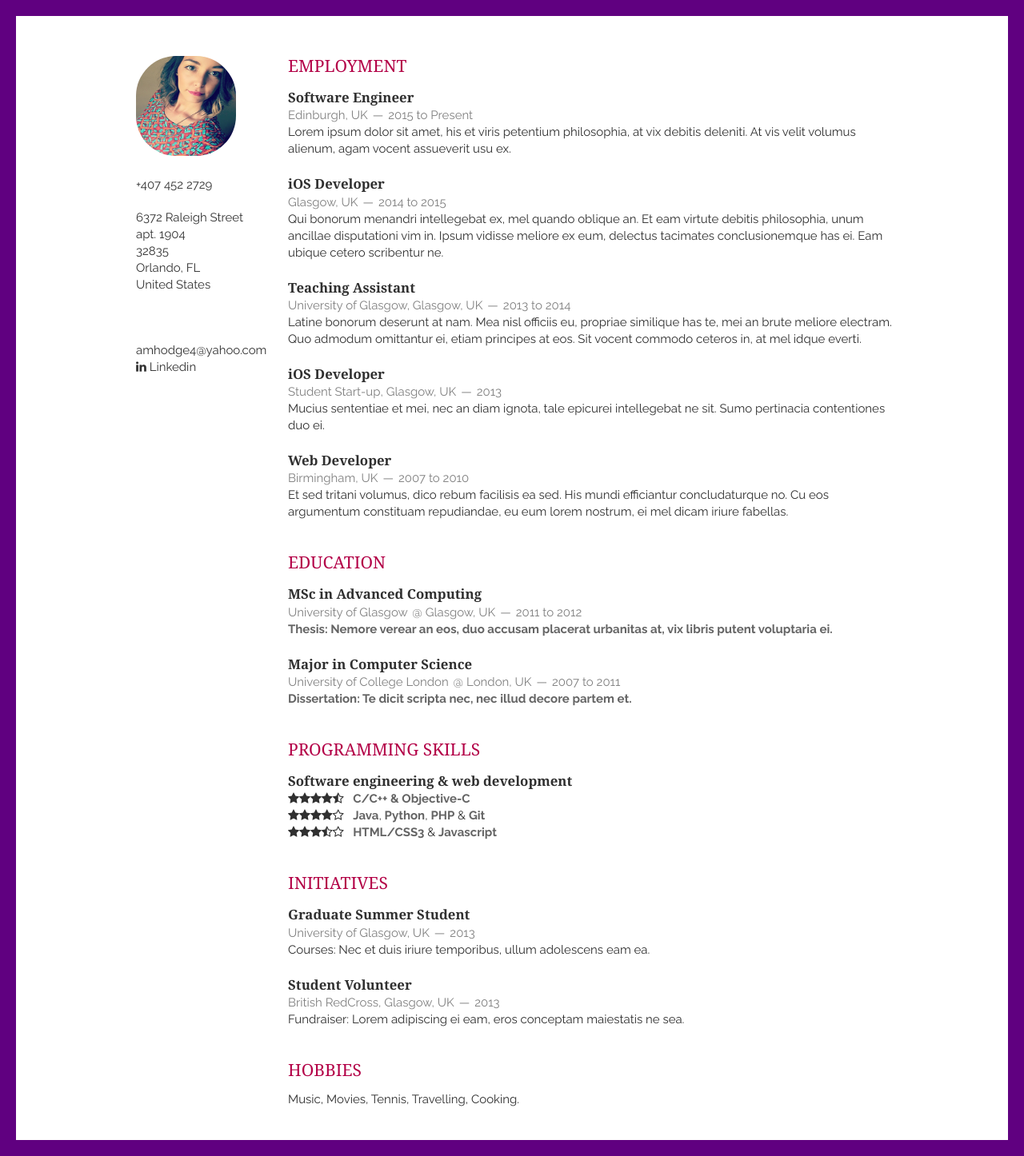
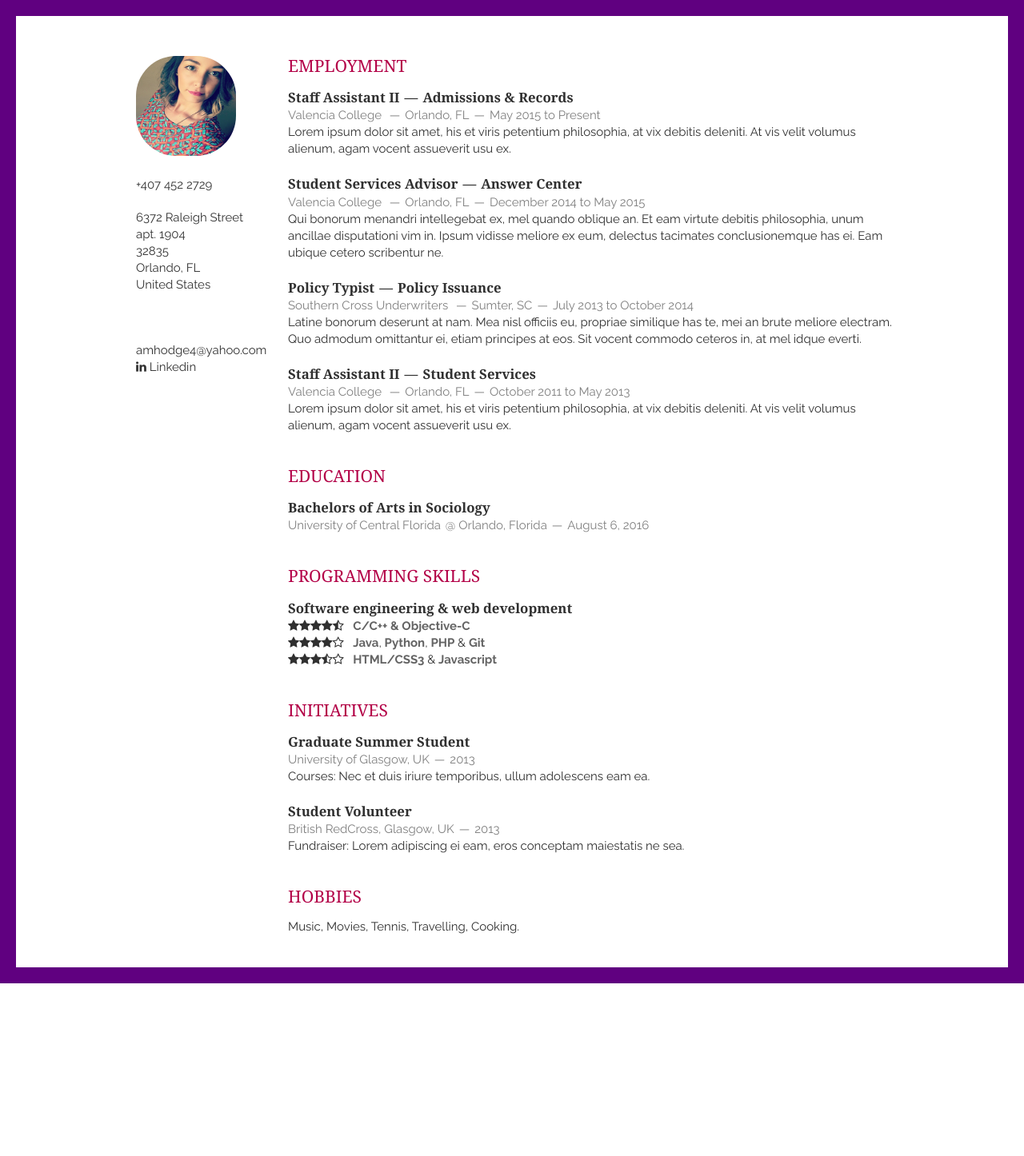
Before and after one commit to alaniahodge/alaniahodge.github.io, a Jekyll site: the page built from resume.html, in a window 1280 px wide. Shown: the whole page at 80% size. Built offline with Jekyll 4.4.1, drawn with Linux system fonts in a browser that asks for light colours; nearby versions of some CDN libraries; after the commit the page ends 1230 px from its top, so only the background shows below that.

Commit message:
added includes for the resume page

```diff
--- a/_includes/education.html
+++ b/_includes/education.html
@@ -2,22 +2,9 @@
     <h1>Education</h1>
     <article>
         <header>
-            <h1>MSc in Advanced Computing</h1>
-            <span>University of Glasgow</span>
-            <span><address>Glasgow, UK</address><time>2011 to 2012</time></span>
+            <h1>Bachelors of Arts in Sociology</h1>
+            <span>University of Central Florida</span>
+            <span><address>Orlando, Florida</address><time>August 6, 2016</time></span>
         </header>
-        <p>
-            <em>Thesis: Nemore verear an eos, duo accusam placerat urbanitas at, vix libris putent voluptaria ei.</em>
-        </p>
-    </article>
-    <article>
-        <header>
-            <h1>Major in Computer Science</h1>
-            <span>University of College London</span>
-            <span><address>London, UK</address><time>2007 to 2011</time></span>
-        </header>
-        <p>
-            <em>Dissertation: Te dicit scripta nec, nec illud decore partem et.</em>
-        </p>
     </article>
 </section>
--- a/_includes/employment.html
+++ b/_includes/employment.html
@@ -2,16 +2,16 @@
     <h1>Employment</h1>
     <article>
         <header>
-            <h1>Software Engineer</h1>
-            <span><address>Edinburgh, UK</address><time>2015 to Present</time></span>
+            <h1><address>Staff Assistant II</address><time>Admissions & Records</time></h1>
+	    <span><address><address>Valencia College</address> <time>Orlando, FL</time></address><time>May 2015 to Present</time></span>
         </header>
         <p>Lorem ipsum dolor sit amet, his et viris petentium philosophia,
             at vix debitis deleniti. At vis velit volumus alienum, agam vocent assueverit usu ex. </p>
     </article>
     <article>
         <header>
-            <h1>iOS Developer</h1>
-            <span><address>Glasgow, UK</address><time>2014 to 2015</time></span>
+            <h1><address>Student Services Advisor</address><time>Answer Center</time></h1>
+	    <span><address><address>Valencia College</address> <time>Orlando, FL</time></address><time>December 2014 to May 2015</time></span>
         </header>
         <p>Qui bonorum menandri intellegebat ex, mel quando oblique an. Et eam virtute debitis philosophia,
             unum ancillae disputationi vim in. Ipsum vidisse meliore ex eum,
@@ -19,26 +19,18 @@
     </article>
     <article>
         <header>
-            <h1>Teaching Assistant</h1>
-            <span><address>University of Glasgow, Glasgow, UK</address><time>2013 to 2014</time></span>
+            <h1><address>Policy Typist</address><time>Policy Issuance</time></h1>
+	    <span><address><address>Southern Cross Underwriters</address> <time>Sumter, SC</time></address><time>July 2013 to October 2014</time></span>
         </header>
         <p>Latine bonorum deserunt at nam. Mea nisl officiis eu, propriae similique has te, mei an brute meliore electram.
             Quo admodum omittantur ei, etiam principes at eos. Sit vocent commodo ceteros in, at mel idque everti.</p>
     </article>
     <article>
         <header>
-            <h1>iOS Developer</h1>
-            <span><address>Student Start-up, Glasgow, UK</address><time>2013</time></span>
+            <h1><address>Staff Assistant II</address><time>Student Services</time></h1>
+	    <span><address><address>Valencia College</address> <time>Orlando, FL</time></address><time>October 2011 to May 2013</time></span>
         </header>
-        <p>Mucius sententiae et mei, nec an diam ignota, tale epicurei intellegebat ne sit. Sumo pertinacia contentiones duo ei.</p>
-    </article>
-    <article>
-        <header>
-            <h1>Web Developer</h1>
-            <span><address>Birmingham, UK</address><time>2007 to 2010</time></span>
-        </header>
-        <p> Et sed tritani volumus, dico rebum facilisis ea sed. His mundi efficiantur concludaturque no.
-            Cu eos argumentum constituam repudiandae, eu eum lorem nostrum, ei mel dicam iriure fabellas.
-        </p>
+        <p>Lorem ipsum dolor sit amet, his et viris petentium philosophia,
+            at vix debitis deleniti. At vis velit volumus alienum, agam vocent assueverit usu ex. </p>
     </article>
 </section>
--- a/_includes/header.html
+++ b/_includes/header.html
@@ -7,7 +7,7 @@
       <ul class="nav navbar-nav navbar-right">
         <li><a href="{{ site.baseurl }}fetty.html">FETTY WAP LINKS</a></li>
         <li><a href="{{ site.baseurl }}projects.html">EXPERIENCE</a></li>
-        <li><a href="{{ site.baseurl }}resume.html">RESUME</a></li>
+        <li><a href="{{ site.baseurl }}resume.html">RÉSUMÉ</a></li>
       </ul>
     </div>
   </div>
```
